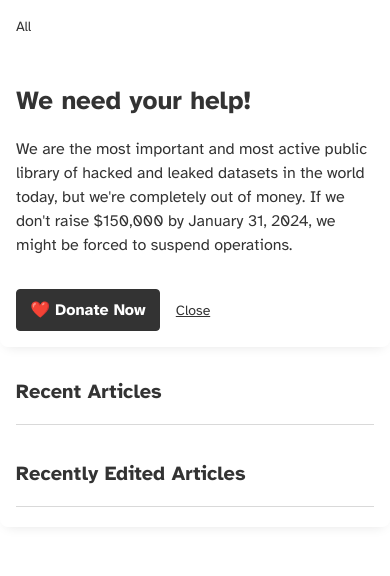
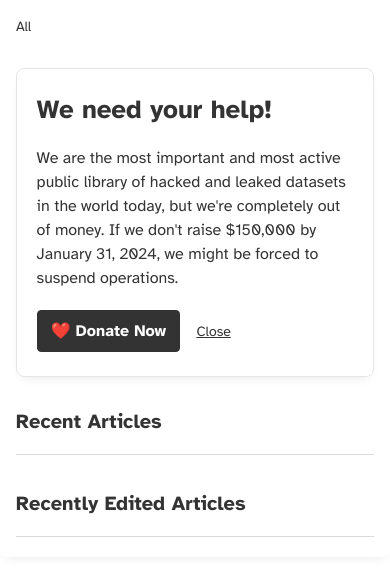
Before and after one commit to scidsg/frontpage, a Flask app: page / in a window 390 px wide. Shown: the part 68-644 px from the top of the page. Run offline with Flask 3, Linux system fonts and the light colour scheme; data that the repository does not hold is empty; some web fonts are replaced.

Commit message:
Update style.css

```diff
--- a/static/style.css
+++ b/static/style.css
@@ -135,7 +135,7 @@ p {
 	display: flex;
 	gap: 1rem;
 	align-items: center;
-	margin-top: 1rem;
+	margin-top: .25rem;
 }
 
 .btn-container #close_promo {
@@ -626,6 +626,12 @@ button.destruct {
 		padding-right: 0;
 	}
 
+	.content.promo {
+		padding: 1.5rem 1.25rem;
+		border: 1px solid rgba(0,0,0,0.1);
+		width: 92vw;
+	}
+
 	.content {
 		padding: 1rem;
 		border: none;
```
